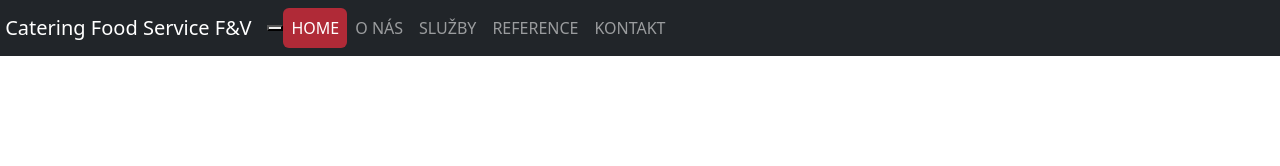
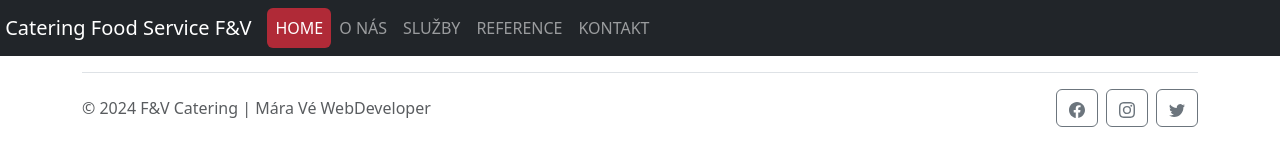
Before and after one commit to MarekVaskovych/f-a-v-catering, a plain HTML site: page index.html in a window 1280 px wide. Drawn offline with nearby package versions, Linux system fonts and the light colour scheme.

Commit message:
Přidal jsem <footer> v index.html a vytvořil styl.css

```diff
--- a/index.html
+++ b/index.html
@@ -4,11 +4,13 @@
 <head>
     <meta charset="UTF-8">
     <meta name="viewport" content="width=device-width, initial-scale=1.0">
+    <link rel="stylesheet" href="styl.css" type="text/css" />
     <link href="https://cdn.jsdelivr.net/npm/bootstrap@5.3.2/dist/css/bootstrap.min.css" rel="stylesheet"
         integrity="sha384-T3c6CoIi6uLrA9TneNEoa7RxnatzjcDSCmG1MXxSR1GAsXEV/Dwwykc2MPK8M2HN" crossorigin="anonymous">
     <script src="https://cdn.jsdelivr.net/npm/bootstrap@5.3.2/dist/js/bootstrap.bundle.min.js"
         integrity="sha384-C6RzsynM9kWDrMNeT87bh95OGNyZPhcTNXj1NW7RuBCsyN/o0jlpcV8Qyq46cDfL"
         crossorigin="anonymous"></script>
+    <link rel="icon" href="images/favicon.jpg" sizes="32x32">
     <title>Catering food service</title>
 </head>
 
@@ -21,9 +23,10 @@
                         <img>
                         Catering Food Service F&V
                     </a>
-                    <button class="navbar-toogler" type="button" data-bs-toggle="collapse"
+
+                    <!--<button class="navbar-toogler" type="button" data-bs-toggle="collapse"
                         data-bs-target="#obsah-navigacni-listy" aria-expanded="false" aria-label="Rozbalit navigaci">
-                    </button>
+                    </button>-->
 
                     <div class="collapse-navbar-collapse" id="obsah-navigacni-listy">
                         <ul class="navbar-nav me-auto">
@@ -48,6 +51,39 @@
             </header>
         </div>
     </div>
+    <div class="container">
+        <footer class="d-flex flex-wrap justify-content-between align-items-center py-3 my-3 border-top">
+            <div class="col-md-4 d-flex align-items-center">
+                <span class="mb-3 mb-md-0 text-body-secondary">© 2024 F&V Catering | Mára Vé WebDeveloper</span>
+            </div>
+            <ul class="nav col-md-4 justify-content-end unstyled d-flex">
+                <li class="ms-2">
+                    <a class="btn btn-outline-secondary" type="button" href="https://www.kojetin.cz/">
+                        <svg xmlns="http://www.w3.org/2000/svg" width="16" height="16" fill="currentColor"
+                            class="bi bi-facebook" viewBox="0 0 16 16">
+                            <path
+                                d="M16 8.049c0-4.446-3.582-8.05-8-8.05C3.58 0-.002 3.603-.002 8.05c0 4.017 2.926 7.347 6.75 7.951v-5.625h-2.03V8.05H6.75V6.275c0-2.017 1.195-3.131 3.022-3.131.876 0 1.791.157 1.791.157v1.98h-1.009c-.993 0-1.303.621-1.303 1.258v1.51h2.218l-.354 2.326H9.25V16c3.824-.604 6.75-3.934 6.75-7.951" />
+                        </svg>
+                    </a>
+                </li>
+                <li class="ms-2">
+                    <a class="btn btn-outline-secondary" type="button" href="#">
+                        <svg xmlns="http://www.w3.org/2000/svg" width="16" height="16" fill="currentColor" class="bi bi-instagram" viewBox="0 0 16 16">
+                            <path d="M8 0C5.829 0 5.556.01 4.703.048 3.85.088 3.269.222 2.76.42a3.9 3.9 0 0 0-1.417.923A3.9 3.9 0 0 0 .42 2.76C.222 3.268.087 3.85.048 4.7.01 5.555 0 5.827 0 8.001c0 2.172.01 2.444.048 3.297.04.852.174 1.433.372 1.942.205.526.478.972.923 1.417.444.445.89.719 1.416.923.51.198 1.09.333 1.942.372C5.555 15.99 5.827 16 8 16s2.444-.01 3.298-.048c.851-.04 1.434-.174 1.943-.372a3.9 3.9 0 0 0 1.416-.923c.445-.445.718-.891.923-1.417.197-.509.332-1.09.372-1.942C15.99 10.445 16 10.173 16 8s-.01-2.445-.048-3.299c-.04-.851-.175-1.433-.372-1.941a3.9 3.9 0 0 0-.923-1.417A3.9 3.9 0 0 0 13.24.42c-.51-.198-1.092-.333-1.943-.372C10.443.01 10.172 0 7.998 0zm-.717 1.442h.718c2.136 0 2.389.007 3.232.046.78.035 1.204.166 1.486.275.373.145.64.319.92.599s.453.546.598.92c.11.281.24.705.275 1.485.039.843.047 1.096.047 3.231s-.008 2.389-.047 3.232c-.035.78-.166 1.203-.275 1.485a2.5 2.5 0 0 1-.599.919c-.28.28-.546.453-.92.598-.28.11-.704.24-1.485.276-.843.038-1.096.047-3.232.047s-2.39-.009-3.233-.047c-.78-.036-1.203-.166-1.485-.276a2.5 2.5 0 0 1-.92-.598 2.5 2.5 0 0 1-.6-.92c-.109-.281-.24-.705-.275-1.485-.038-.843-.046-1.096-.046-3.233s.008-2.388.046-3.231c.036-.78.166-1.204.276-1.486.145-.373.319-.64.599-.92s.546-.453.92-.598c.282-.11.705-.24 1.485-.276.738-.034 1.024-.044 2.515-.045zm4.988 1.328a.96.96 0 1 0 0 1.92.96.96 0 0 0 0-1.92m-4.27 1.122a4.109 4.109 0 1 0 0 8.217 4.109 4.109 0 0 0 0-8.217m0 1.441a2.667 2.667 0 1 1 0 5.334 2.667 2.667 0 0 1 0-5.334"/>
+                          </svg>
+                        </a>
+                </li>
+                <li class="ms-2">
+                    <a class="btn btn-outline-secondary" type="button" href="#">
+                        <svg xmlns="http://www.w3.org/2000/svg" width="16" height="16" fill="currentColor" class="bi bi-twitter" viewBox="0 0 16 16">
+                            <path d="M5.026 15c6.038 0 9.341-5.003 9.341-9.334q.002-.211-.006-.422A6.7 6.7 0 0 0 16 3.542a6.7 6.7 0 0 1-1.889.518 3.3 3.3 0 0 0 1.447-1.817 6.5 6.5 0 0 1-2.087.793A3.286 3.286 0 0 0 7.875 6.03a9.32 9.32 0 0 1-6.767-3.429 3.29 3.29 0 0 0 1.018 4.382A3.3 3.3 0 0 1 .64 6.575v.045a3.29 3.29 0 0 0 2.632 3.218 3.2 3.2 0 0 1-.865.115 3 3 0 0 1-.614-.057 3.28 3.28 0 0 0 3.067 2.277A6.6 6.6 0 0 1 .78 13.58a6 6 0 0 1-.78-.045A9.34 9.34 0 0 0 5.026 15"/>
+                          </svg>
+                        </a>
+                </li>
+            </ul>
+        </footer>
+    </div>
+
 
 </body>
 
```
Also changed, not shown: images/cropped-LOGO-FV-1-192x192.jpg (added), images/favicon.jpg (added), styl.css (added).
